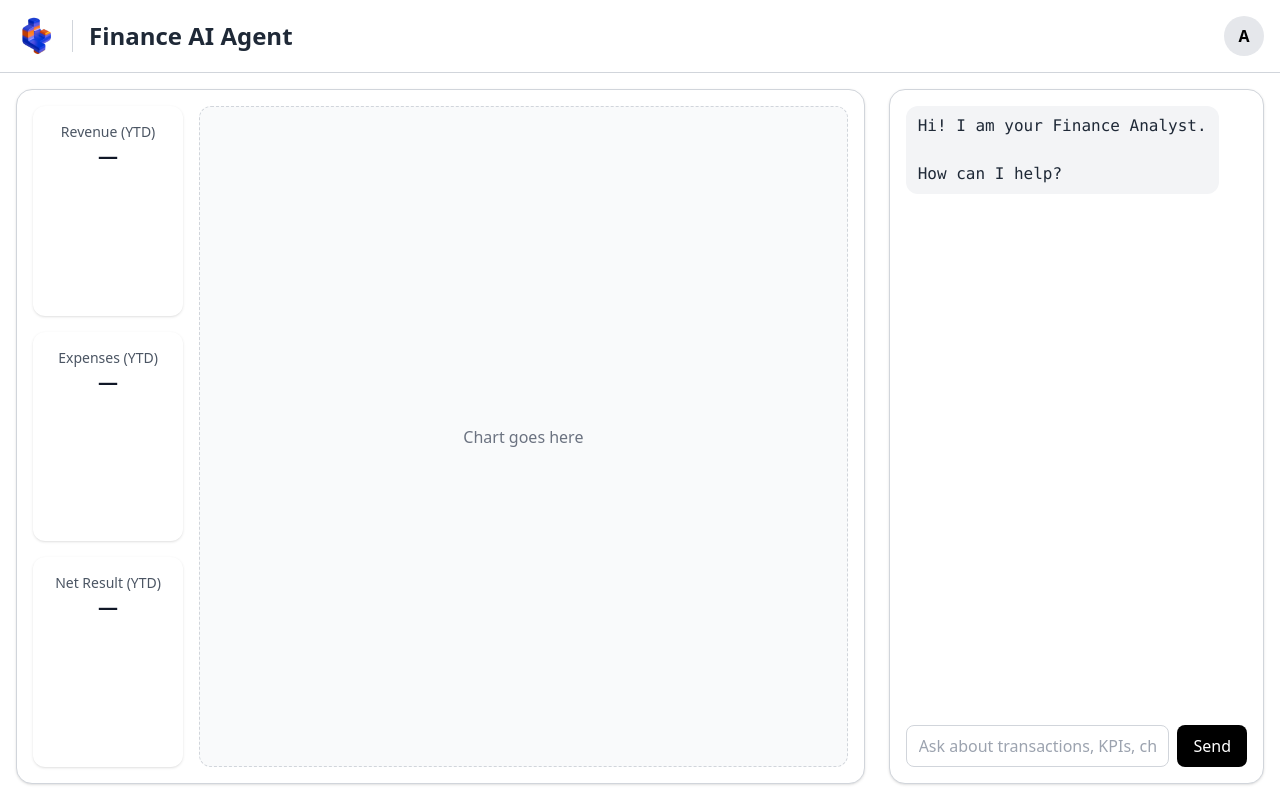
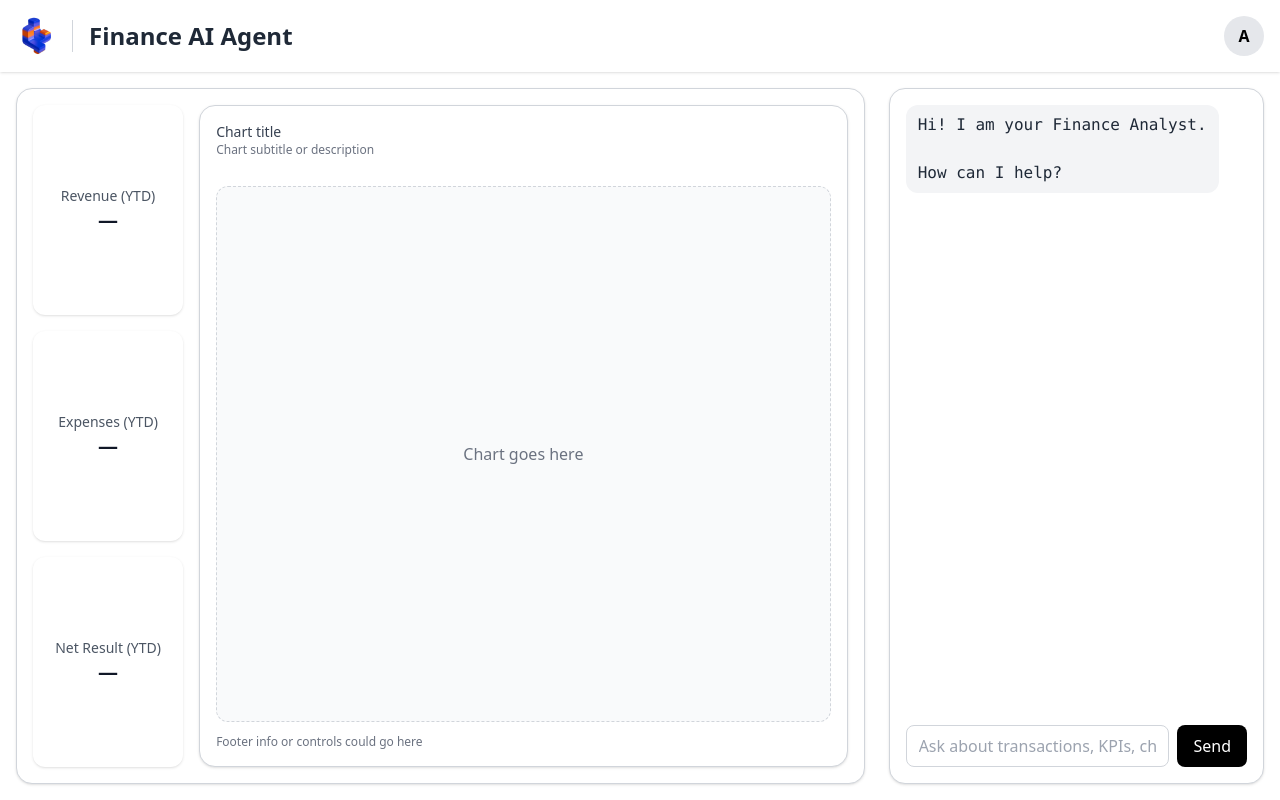
Before and after one commit to xiumingliu/agent-finance-analyst-frontend, a Next.js app: page / in a window 1280 px wide. Built offline with nearby package versions, Linux system fonts and the light colour scheme; no server answers.

Commit message:
Add Chart, Header, and KPI cards components

```diff
--- a/src/app/layout.tsx
+++ b/src/app/layout.tsx
@@ -2,8 +2,8 @@ import './globals.css';
 import type { Metadata } from 'next';
 
 export const metadata: Metadata = {
-  title: 'Next.js Tailwind Template',
-  description: 'Minimal Next.js + Tailwind starter deployed to Azure Web App'
+  title: 'Emble Finance AI Agent',
+  description: 'Insights and actions from your financial data using AI',
 };
 
 export default function RootLayout({ children }: { children: React.ReactNode }) {
--- a/src/app/page.tsx
+++ b/src/app/page.tsx
@@ -1,38 +1,18 @@
 "use client";
 
 import { useEffect, useState } from "react";
+
+import Image from "next/image";
+
+import Header from "@/components/Header";
+import KPICards from "@/components/KPICards";
+import { ChartShell } from "@/components/ChartShell";
+
 import type { ChatMessage, ChatResponse, KpiSummary } from "@/types";
 import { apiGet, apiPost } from "@/lib/api";
 import { getSessionId } from "@/lib/session";
 
-import Image from "next/image";
-
-// TEMP: placeholders until you migrate components
-function KPICardsPlaceholder({ data }: { data: KpiSummary | null }) {
-  return (
-    <div className="col-span-1 grid gap-4 h-full">
-      <div className="bg-white rounded-xl p-4 shadow text-center">
-        <h3 className="text-sm font-medium text-gray-600">Revenue (YTD)</h3>
-        <p className="text-xl font-bold text-gray-900">
-          {data ? Math.round(data.revenue_ytd).toLocaleString("sv-SE") : "—"}
-        </p>
-      </div>
-      <div className="bg-white rounded-xl p-4 shadow text-center">
-        <h3 className="text-sm font-medium text-gray-600">Expenses (YTD)</h3>
-        <p className="text-xl font-bold text-gray-900">
-          {data ? Math.round(data.expenses_ytd).toLocaleString("sv-SE") : "—"}
-        </p>
-      </div>
-      <div className="bg-white rounded-xl p-4 shadow text-center">
-        <h3 className="text-sm font-medium text-gray-600">Net Result (YTD)</h3>
-        <p className="text-xl font-bold text-gray-900">
-          {data ? Math.round(data.net_result_ytd).toLocaleString("sv-SE") : "—"}
-        </p>
-      </div>
-    </div>
-  );
-}
-
+// Placeholder chat container (no scrolling, no "thinking" state)
 function ChatContainerPlaceholder({
   messages,
   isThinking,
@@ -144,25 +124,7 @@ export default function Page() {
     <div className="min-h-dvh grid grid-rows-[auto,1fr]"> {/* 🔧 grid (not gird) and 2 rows */}
 
       {/* Header */}
-      <header className="row-start-1 row-end-2 flex items-center justify-between gap-4 bg-white border-b border-gray-300 p-4">
-        <div className="flex items-center space-x-4">
-          <Image
-            src="/logo.png"
-            alt="Logo"
-            width={160}
-            height={40}
-            className="h-10 w-auto object-contain"
-            priority
-          />
-          <div className="h-8 w-px bg-gray-300" />
-          <h1 className="text-2xl font-bold text-gray-800">
-            {process.env.NEXT_PUBLIC_APP_NAME || "Finance AI Agent"}
-          </h1>
-        </div>
-        <button className="h-10 w-10 rounded-full bg-gray-200 text-black font-semibold flex items-center justify-center hover:bg-gray-700 hover:text-white transition">
-          A
-        </button>
-      </header>
+      <Header className="row-start-1 row-end-2 shadow" />
 
       {/* Main layout (fills remaining height) */}
       <div className="row-start-2 row-end-3 overflow-hidden p-4">
@@ -171,16 +133,35 @@ export default function Page() {
 
           {/* Dashboard Area */}
           <section className="w-[68%] bg-white rounded-2xl shadow p-4 border border-gray-300 flex flex-col min-h-0">
-            {/* 🔧 Avoid hard vh calc; let it grow with flex */}
             <div className="grid grid-cols-5 gap-4 flex-1 min-h-0">
-              <KPICardsPlaceholder data={kpiData} />
 
+              {/* KPI Cards */}
+              <KPICards data={kpiData} />
+
+              {/* Chart Shell */}
               <div className="col-span-4 flex flex-col gap-4 min-h-0">
-                <div className="flex-1 min-h-0">
-                  <div className="h-full bg-gray-50 border border-dashed border-gray-300 rounded-xl flex items-center justify-center text-gray-500">
-                    Chart goes here
-                  </div>
-                </div>
+
+                <ChartShell className="flex-1 min-h-0">
+                  <ChartShell.Header
+                    title="Chart title"
+                    subtitle="Chart subtitle or description"
+                    // Right-side controls could go here
+                  />
+
+                  <ChartShell.Body>
+                    {/* Replace with Recharts later */}
+                    <div className="h-full bg-gray-50 border border-dashed border-gray-300 rounded-xl flex items-center justify-center text-gray-500">
+                      Chart goes here
+                    </div>
+                  </ChartShell.Body>
+
+                  <ChartShell.Footer>
+                    <div className="text-xs text-gray-500">
+                      Footer info or controls could go here
+                    </div>
+                  </ChartShell.Footer>
+                </ChartShell>
+
               </div>
             </div>
           </section>
--- /dev/null
+++ b/src/components/ChartShell.tsx
@@ -0,0 +1,79 @@
+"use client";
+
+import type { HTMLAttributes, ReactNode } from "react";
+import clsx from "clsx";
+
+// Root container (3-row grid)
+export function ChartShell({
+  className,
+  ...rest
+}: HTMLAttributes<HTMLDivElement>) {
+  return (
+    <div
+      className={clsx(
+        "rounded-2xl shadow border border-gray-300",
+        "bg-white",
+        "grid grid-rows-[auto,1fr,auto] min-h-0",
+        "gap-y-3",
+        className
+      )}
+      {...rest}
+    />
+  );
+}
+
+// Sub-components for the shell
+// Header
+type ChartShellHeaderProps = {
+  title?: string;
+  subtitle?: string;
+  children?: ReactNode; // right-side slot (controls)
+} & HTMLAttributes<HTMLDivElement>;
+
+ChartShell.Header = function Header({
+  title,
+  subtitle,
+  children,
+  className,
+  ...rest
+}: ChartShellHeaderProps) {
+  return (
+    <div className={clsx("p-4 pb-2 flex items-center gap-4", className)} {...rest}>
+      <div className="flex-1 min-w-0">
+        {title && (
+          <h3 className="text-sm font-medium text-gray-700 truncate">
+            {title}
+          </h3>
+        )}
+        {subtitle && (
+          <p className="text-xs text-gray-500 truncate">
+            {subtitle}
+          </p>
+        )}
+      </div>
+      {children ? <div className="ml-auto">{children}</div> : null}
+    </div>
+  );
+};
+
+// Body
+type ChartShellBodyProps = { children?: ReactNode } & HTMLAttributes<HTMLDivElement>;
+
+ChartShell.Body = function Body({ children, className, ...rest }: ChartShellBodyProps) {
+  return (
+    <div className={clsx("px-4 min-h-0", className)} {...rest}>
+      <div className="h-full my-2 min-h-[240px]">{children}</div>
+    </div>
+  );
+};
+
+// Footer
+type ChartShellFooterProps = { children?: ReactNode } & HTMLAttributes<HTMLDivElement>;
+
+ChartShell.Footer = function Footer({ children, className, ...rest }: ChartShellFooterProps) {
+  return (
+    <div className={clsx("px-4 pb-4 pt-2", className)} {...rest}>
+      {children}
+    </div>
+  );
+};
--- a/src/components/Header.tsx
+++ b/src/components/Header.tsx
@@ -1,10 +1,59 @@
-export default function Header() {
+"use client";
+
+import Image from "next/image";
+import { APP_NAME } from "@/lib/constants";
+import type { ReactNode, HTMLAttributes } from "react";
+
+type HeaderProps = {
+  /** Override the title (defaults to APP_NAME) */
+  title?: string;
+  /** Optional right-side content (profile button, theme toggle, etc.) */
+  right?: ReactNode;
+} & HTMLAttributes<HTMLElement>;
+
+export default function Header({
+  title = APP_NAME,
+  right,
+  className = "",
+  ...rest
+}: HeaderProps) {
   return (
-    <header className="flex items-center justify-between">
-      <h1 className="text-2xl font-bold tracking-tight">Next.js Tailwind Template</h1>
-      <span className="rounded-full border px-3 py-1 text-sm text-gray-600 dark:border-gray-800 dark:text-gray-300">
-        v0.1.0
-      </span>
+    <header
+      className={
+        "flex items-center justify-between gap-4 bg-white border-gray-300 p-4 " +
+        className
+      }
+      {...rest}
+    >
+      <div className="flex items-center space-x-4 min-w-0">
+
+        {/* Logo */}
+        <Image
+          src="/logo.png"
+          alt="Logo"
+          width={160}
+          height={40}
+          className="h-10 w-auto object-contain"
+          priority
+        />
+        <div className="h-8 w-px bg-gray-300" />
+
+        {/* Title */}
+        <h1 className="truncate text-2xl font-bold text-gray-800">
+          {title}
+        </h1>
+      </div>
+
+      {/* Right section (defaults to an 'A' avatar button) */}
+      {right ?? (
+        <button
+          className="h-10 w-10 rounded-full bg-gray-200 text-black font-semibold
+                     flex items-center justify-center hover:bg-gray-700 hover:text-white transition"
+          aria-label="Profile"
+        >
+          A
+        </button>
+      )}
     </header>
   );
 }
--- /dev/null
+++ b/src/components/KPICards.tsx
@@ -0,0 +1,48 @@
+"use client";
+
+import type { KpiSummary } from "@/types";
+
+type Props = {
+  data: KpiSummary | null;       // pass the API payload or null while loading
+  className?: string;            // optional extra classes for the outer grid cell
+};
+
+// tiny helper – stable currency formatting
+function fmtSEK(n?: number | null) {
+  if (n == null) return "—";
+  return new Intl.NumberFormat("sv-SE", {
+    style: "currency",
+    currency: "SEK",
+    maximumFractionDigits: 0,
+  }).format(n);
+}
+
+export default function KPICards({ data, className = "" }: Props) {
+  return (
+    <div className={`col-span-1 flex flex-col gap-4 h-full ${className}`}>
+      {/* Revenue */}
+      <div className="flex flex-col justify-center flex-1 min-h-0 bg-white rounded-xl p-4 shadow text-center">
+        <h3 className="text-sm font-medium text-gray-600">Revenue (YTD)</h3>
+        <p className="text-xl font-bold text-gray-900">
+          {fmtSEK(data?.revenue_ytd)}
+        </p>
+      </div>
+
+      {/* Expenses */}
+      <div className="flex flex-col justify-center flex-1 min-h-0 bg-white rounded-xl p-4 shadow text-center">
+        <h3 className="text-sm font-medium text-gray-600">Expenses (YTD)</h3>
+        <p className="text-xl font-bold text-gray-900">
+          {fmtSEK(data?.expenses_ytd)}
+        </p>
+      </div>
+
+      {/* Net Result */}
+      <div className="flex flex-col justify-center flex-1 min-h-0 bg-white rounded-xl p-4 shadow text-center">
+        <h3 className="text-sm font-medium text-gray-600">Net Result (YTD)</h3>
+        <p className="text-xl font-bold text-gray-900">
+          {fmtSEK(data?.net_result_ytd)}
+        </p>
+      </div>
+    </div>
+  );
+}
```
Also changed, not shown: package.json (+5 -2 lines), 1 other file (tests, documents, lock files or other folders).
